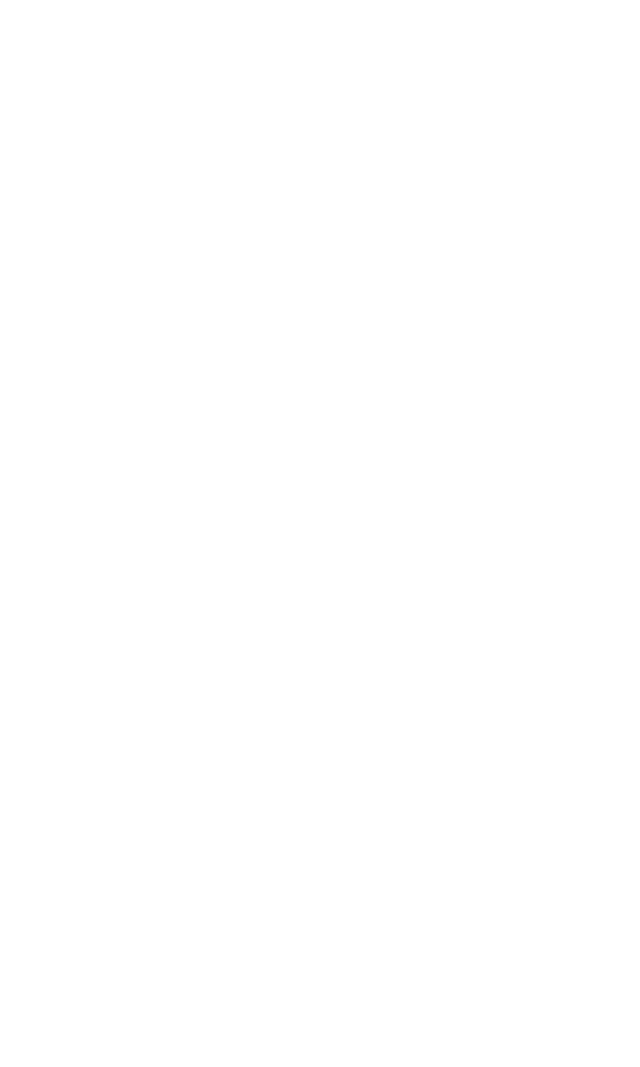
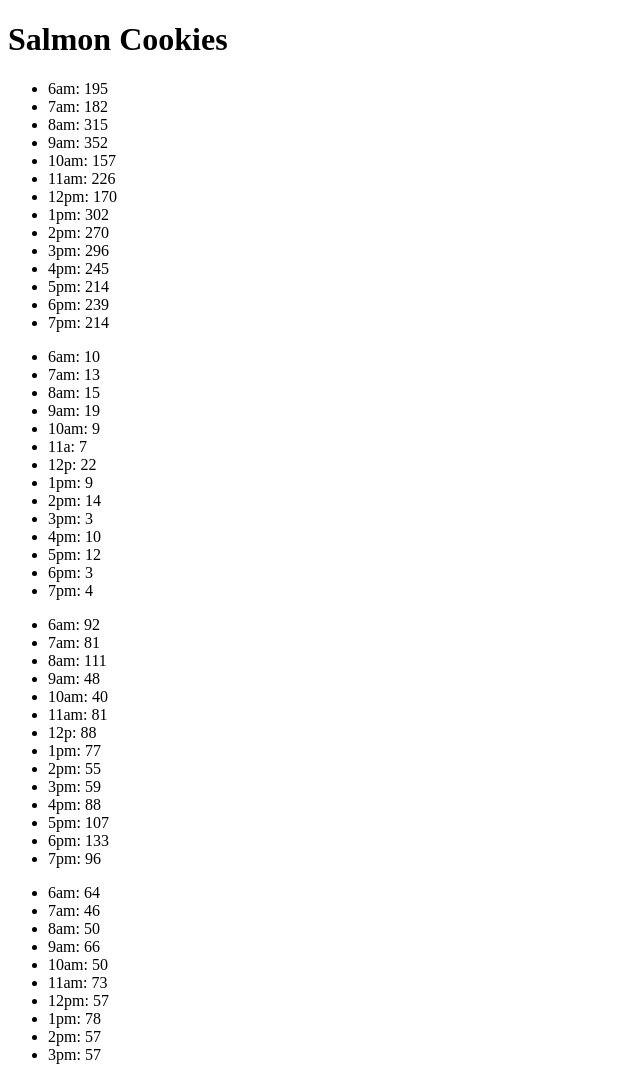
Before and after one commit to Spacecowboi/cookie-stand2, a plain HTML site: page sales.html in a window 1280 px wide. Shown: the top 1067 px of the page, without its empty margins (0-640 px from the left). Before the commit the page ends 800 px from the top, so only its background shows below. Drawn offline with Linux system fonts and the light colour scheme.

Commit message:
finished lab 06 fuctionality, getting brain fog so putting a pin in it for now

```diff
--- a/app.js
+++ b/app.js
@@ -1,4 +1,4 @@
-"use strict";
+'use strict';
 
 function generateRandomCustomers() {
   //math.floor function constructed with help from ChatGPT
@@ -40,7 +40,7 @@ const seattle = {
 };
 seattle.getRandomCustomers();
 seattle.projectedCookieSales(); // Calculate AND store sales for each hour open
-console.log("Seattle sales:", seattle.cookieSales);
+console.log('Seattle sales:', seattle.cookieSales);
 
 // const customersPerHour = seattle.getRandomCustomersPerHour();
 // console.log("Number of customers per hour:", customersPerHour);
@@ -78,7 +78,7 @@ const Tokyo = {
 };
 Tokyo.getRandomCustomers();
 Tokyo.projectedCookieSales();
-console.log("Tokyo sales:", Tokyo.cookieSales);
+console.log('Tokyo sales:', Tokyo.cookieSales);
 
 const Dubai = {
   minCust: 11,
@@ -113,7 +113,7 @@ const Dubai = {
 };
 Dubai.getRandomCustomers();
 Dubai.projectedCookieSales();
-console.log("Dubai sales:", Dubai.cookieSales);
+console.log('Dubai sales:', Dubai.cookieSales);
 
 const Paris = {
   minCust: 20,
@@ -148,7 +148,7 @@ const Paris = {
 };
 Paris.getRandomCustomers();
 Paris.projectedCookieSales();
-console.log("Paris sales:", Paris.cookieSales);
+console.log('Paris sales:', Paris.cookieSales);
 
 const Lima = {
   minCust: 2,
@@ -184,3 +184,30 @@ const Lima = {
 Lima.getRandomCustomers();
 Lima.projectedCookieSales();
 console.log('Lima sales:', Lima.cookieSales);
+
+// let ulSalesList = document.createElement('ul');
+
+function createUnorderedList(data, hours) {
+  let ul = document.createElement('ul');
+  for (let i = 0; i < data.length; i++) {
+    let li = document.createElement('li');
+    li.textContent = hours[i] + ': ' + parseInt(data[i]); // Use parseInt to remove decimal places
+    ul.appendChild(li);
+  }
+  return ul;
+}
+
+let seattleSalesList = createUnorderedList(seattle.cookieSales, seattle.hours);
+document.body.appendChild(seattleSalesList);
+
+let tokyoSalesList = createUnorderedList(Tokyo.cookieSales, Tokyo.hours);
+document.body.appendChild(tokyoSalesList);
+
+let dubaiSalesList = createUnorderedList(Dubai.cookieSales, Dubai.hours);
+document.body.appendChild(dubaiSalesList);
+
+let parisSalesList = createUnorderedList(Paris.cookieSales, Paris.hours);
+document.body.appendChild(parisSalesList);
+
+let limaSalesList = createUnorderedList(Lima.cookieSales, Paris.hours);
+document.body.appendChild(limaSalesList);
--- a/sales.html
+++ b/sales.html
@@ -6,7 +6,12 @@
     <title>Document</title>
 </head>
 <body>
-
+    <header>
+        <h1> Salmon Cookies </h1>
+    </header>
+    <main>
+        <ul id="sales-lists"></ul>
+    </main>
     <script src="app.js"></script>
 </body>
 </html>
```
